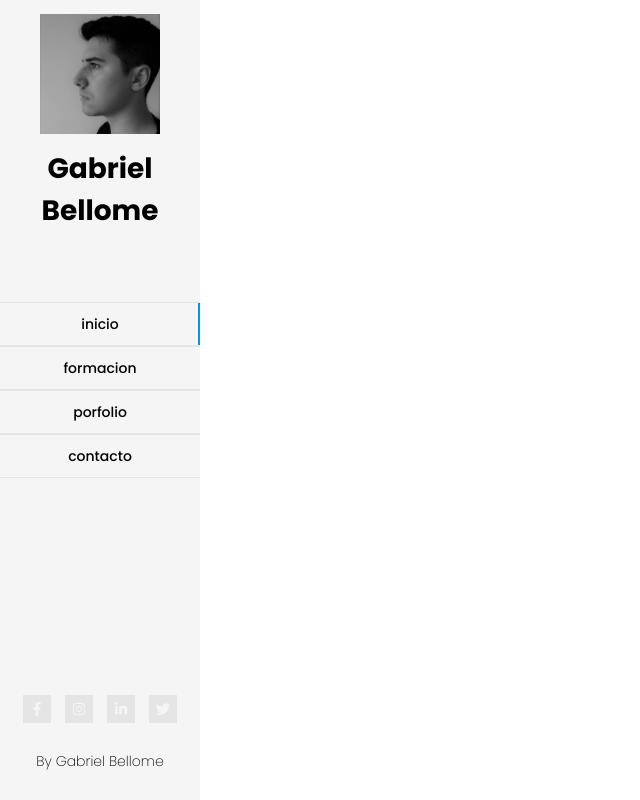
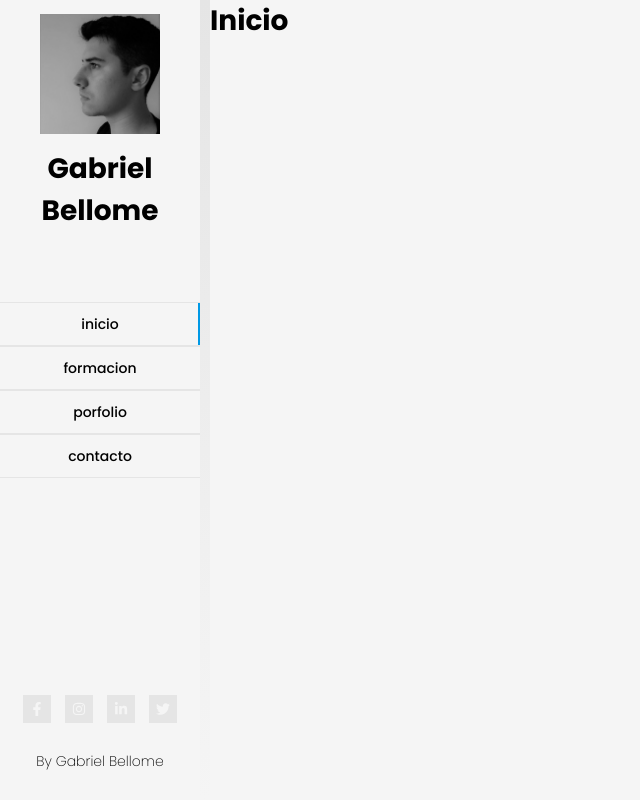
Before and after one commit to gbellome/my-portfolio-test, a React (Create React App) app: page / in a window 1280 px wide. Shown: the whole page, without its empty margins (0-640 px from the left). Built offline with nearby package versions, Linux system fonts and the light colour scheme.

Commit message:
Fondo y Sections

```diff
--- a/src/App.js
+++ b/src/App.js
@@ -1,9 +1,16 @@
 import React from 'react'
 import SideBar from './Components/SideBar/SideBar'
+import Inicio from './Pages/Inicio/Inicio'
+import './Components/Sections/Styles/SectionsStyle.css'
 
 const App = () => {
   return (
+    <>
     <SideBar />
+    <section>
+      <Inicio />
+    </section>
+    </>
   )
 }
 
--- /dev/null
+++ b/src/Components/Sections/Styles/SectionsStyle.css
@@ -0,0 +1,14 @@
+section {
+    width: calc(100vw - 210px);
+    height: 100%;
+
+    background: var(--background-ligth);
+
+    position: absolute;
+    top: 0;
+    right: 0;
+
+    display: flex;
+    flex-direction: column;
+    align-items: center;
+}
--- /dev/null
+++ b/src/Pages/Inicio/Inicio.jsx
@@ -0,0 +1,9 @@
+import React from 'react'
+
+const Inicio = () => {
+  return (
+    <h1>Inicio</h1>
+  )
+}
+
+export default Inicio
--- a/src/Styles/RootStyle.css
+++ b/src/Styles/RootStyle.css
@@ -55,6 +55,8 @@
     height: 100vh;
 
     position: relative;
+
+    background: linear-gradient(180deg, var(--secundary-ligth) 0%, var(--background-ligth) 100%);
 }
 
 h1 {
```
Also changed, not shown: src/Routes/Routes.jsx (added).
